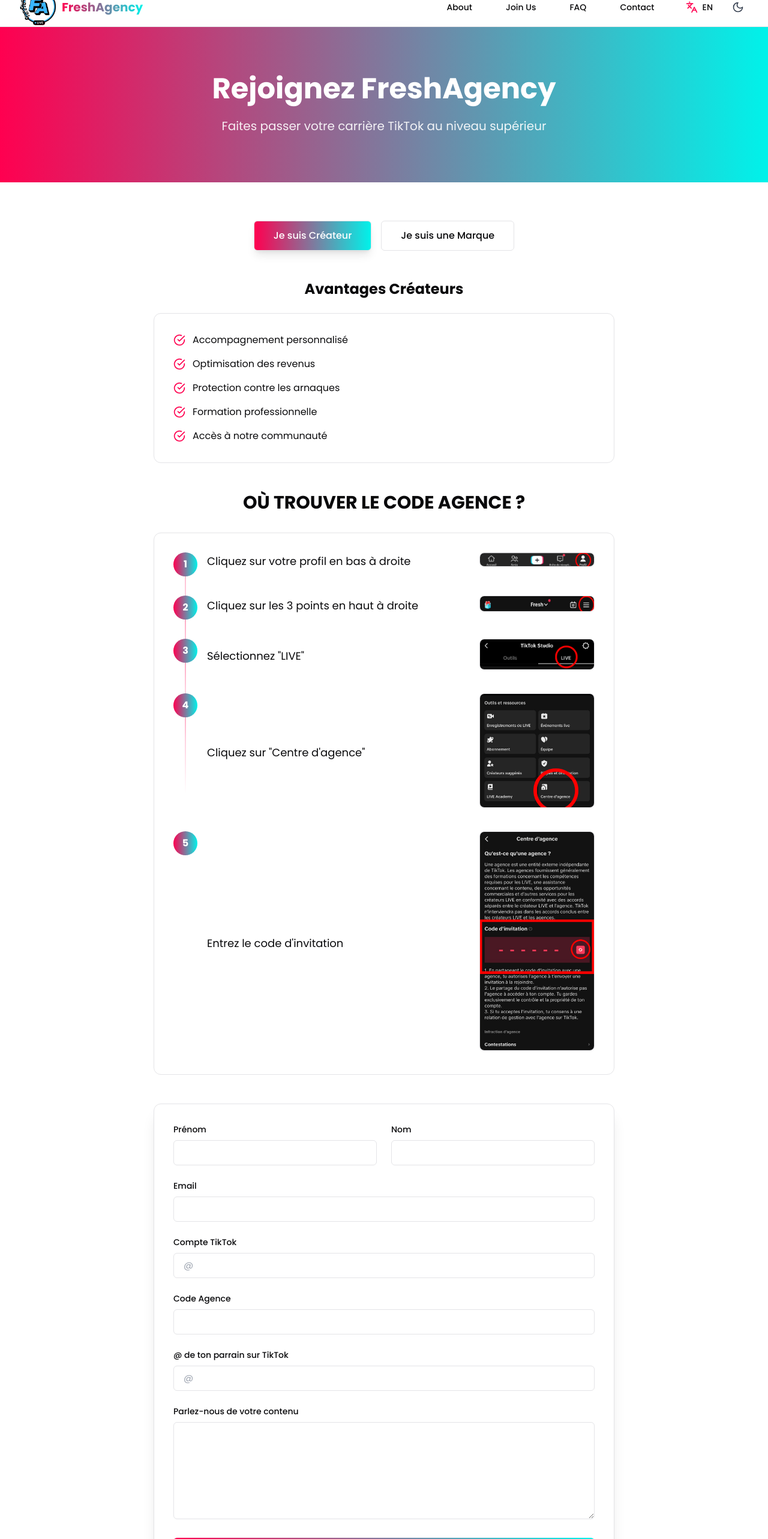
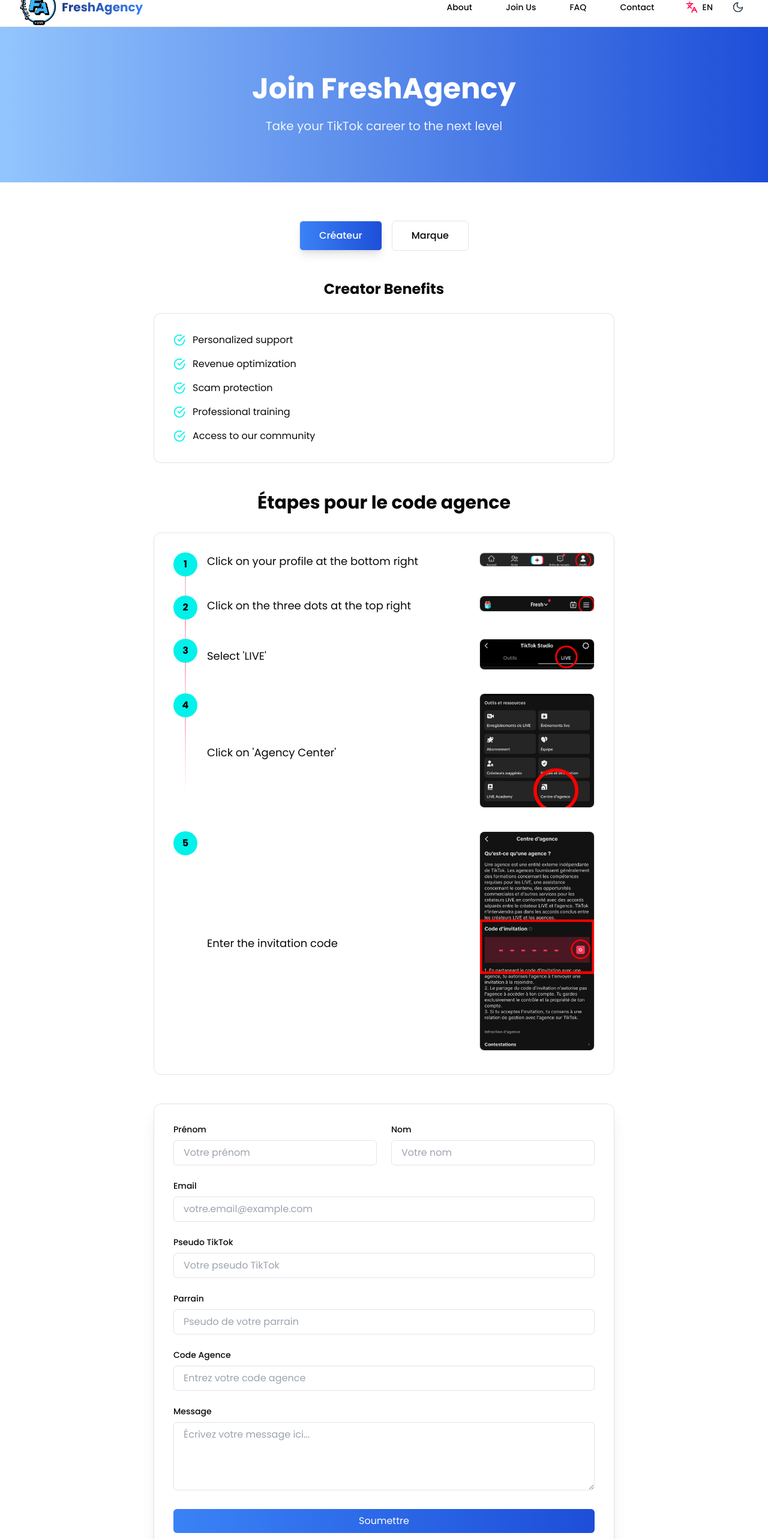
Before and after one commit to Blamxis/freshagency, a React (Vite) app: page /join in a window 1280 px wide. Shown: the part 20-2586 px from the top of the page at 60% size. Built offline with nearby package versions, Linux system fonts and the light colour scheme.

Commit message:
change style of website

```diff
--- a/src/i18n/locales/en.json
+++ b/src/i18n/locales/en.json
@@ -13,11 +13,36 @@
     },
     "rights": "All rights reserved"
   },
+  "about": {
+    "hero": {
+      "title": "Your TikTok Gaming & Live Partner",
+      "subtitle": "Learn how we turn gaming and live streaming passion into thriving careers"
+    },
+    "story": {
+      "title": "Our Story",
+      "content1": "Founded in April 2024, FreshAgency was born from a unique vision: that of a creator who understands the daily challenges of the TikTok community. As an official TikTok partner, we stand out for our personalized approach to managing and optimizing gaming and live streaming accounts.",
+      "content2": "Our mission goes beyond mere talent management. We are committed to transforming our creators' passion into viable careers, focusing on training, personalized support, and revenue maximization, particularly in the live streaming space. Our specific expertise in gaming and lives enables us to offer tailored support to meet the unique needs of each creator.",
+      "content3": "At FreshAgency, we are not just an agency—we are a dynamic community where every creator finds their place. Our commitment to excellence and our in-depth understanding of the TikTok ecosystem allow us to guide our talents to success while maintaining the highest standards of safety and professionalism."
+    },
+    "team": {
+      "title": "Our Team",
+      "subtitle": "A passionate team at your service",
+      "roles": {
+        "founder": "Creator & Founder",
+        "manager": "Manager"
+      }
+    }
+  },
   "home": {
     "hero": {
       "title": {
         "prefix": "Agency ",
-        "words": ["TikTok", "Gaming", "Interactive Live", "Live Match"]
+        "words": [
+          "TikTok",
+          "Gaming",
+          "Interactive Live",
+          "Live Match"
+        ]
       },
       "subtitle": "Boost your TikTok creator career with our gaming and live streaming expertise",
       "cta": "Join Us"
@@ -88,5 +113,138 @@
     "cta": {
       "title": "Ready to join us?"
     }
+  },
+  "join": {
+    "hero": {
+      "title": "Join FreshAgency",
+      "subtitle": "Take your TikTok career to the next level"
+    },
+    "options": {
+      "creator": "I am a Creator",
+      "brand": "I am a Brand"
+    },
+    "benefits": {
+      "creator": {
+        "title": "Creator Benefits",
+        "items": [
+          "Personalized support",
+          "Revenue optimization",
+          "Scam protection",
+          "Professional training",
+          "Access to our community"
+        ]
+      },
+      "brand": {
+        "title": "Brand Benefits",
+        "items": [
+          "Access to our creator network",
+          "Tailored campaigns",
+          "Performance analysis",
+          "Detailed reporting",
+          "Dedicated support"
+        ]
+      }
+    },
+    "agencyCode": {
+      "title": "WHERE TO FIND THE AGENCY CODE?",
+      "steps": [
+        "Click on your profile at the bottom right",
+        "Click on the three dots at the top right",
+        "Select 'LIVE'",
+        "Click on 'Agency Center'",
+        "Enter the invitation code"
+      ]
+    },
+    "form": {
+      "firstName": "First Name",
+      "lastName": "Last Name",
+      "email": "Email",
+      "tiktok": "TikTok Account",
+      "agencyCode": "Agency Code",
+      "referral": "Referrer’s TikTok @",
+      "company": "Company Name",
+      "budget": "Budget",
+      "budgetRanges": {
+        "select": "Select your budget",
+        "range1": "€5,000 - €10,000",
+        "range2": "€10,000 - €25,000",
+        "range3": "€25,000 - €50,000",
+        "range4": "€50,000+"
+      },
+      "about": {
+        "creator": "Tell us about your content",
+        "brand": "Tell us about your project"
+      },
+      "submit": "Submit my application"
+    }
+  },
+  "contact": {
+    "hero": {
+      "title": "Contact Us",
+      "subtitle": "Our team is here to answer all your questions"
+    },
+    "info": {
+      "email": {
+        "title": "Email",
+        "details": "fresh.agency@hotmail.com",
+        "description": "We respond within 24-48 hours"
+      },
+      "phone": {
+        "title": "WhatsApp",
+        "details": "07 68 14 14 79",
+        "description": "Monday to Friday, 9 AM - 6 PM"
+      },
+      "office": {
+        "title": "Fresh Agency",
+        "details": "3 Rue Claude Debussy",
+        "description": "91000 Evry-Courcouronnes"
+      }
+    },
+    "form": {
+      "title": "Send us a message",
+      "firstName": "First Name",
+      "lastName": "Last Name",
+      "email": "Email",
+      "tiktok": "TikTok Account",
+      "subject": {
+        "label": "Subject",
+        "select": "Select a subject",
+        "join": "Join the agency",
+        "partnership": "Partnership proposal",
+        "support": "Technical support",
+        "other": "Other inquiry"
+      },
+      "message": "Message",
+      "submit": "Send Message"
+    }
+  },
+  "faq": {
+    "hero": {
+      "title": "Frequently Asked Questions",
+      "subtitle": "Find answers to your questions"
+    },
+    "questions": [
+      {
+        "question": "Is it free?",
+        "answer": "Yes, it is completely free. There is no financial link between the agency and creators; they keep 100% of their income."
+      },
+      {
+        "question": "Do you have access to my account?",
+        "answer": "No, we can only view your live statistics. We have no control over your account."
+      },
+      {
+        "question": "Can I change my mind?",
+        "answer": "Yes, you can leave the program at any time if you wish."
+      },
+      {
+        "question": "Where can I contact you?",
+        "answer": "Via DM on TikTok: @fresh.agency\nWhatsApp: 0768141479\nEmail: fresh.agency@hotmail.com"
+      }
+    ],
+    "stillHaveQuestions": {
+      "title": "Still have questions?",
+      "subtitle": "Feel free to contact us directly",
+      "cta": "Contact Us"
+    }
   }
 }
--- a/src/index.css
+++ b/src/index.css
@@ -59,7 +59,9 @@
 }
 
 .gradient-text {
-  @apply bg-clip-text text-transparent bg-gradient-to-r from-tiktok-red to-tiktok-blue;
+  background-image: linear-gradient(to right, #1e3a8a, #3b82f6); /* Couleurs bleues */
+  -webkit-background-clip: text;
+  -webkit-text-fill-color: transparent; /* Rendre le remplissage transparent */
 }
 
 .gradient-border {
--- a/src/pages/JoinUs.tsx
+++ b/src/pages/JoinUs.tsx
@@ -32,7 +32,7 @@
       const validatedData = joinFormSchema.parse(data);
 
       const response = await fetch(
-        "https://formsubmit.co/ajax/gavinetm26@gmail.com",
+        "https://formsubmit.co/ajax/fresh.agency@hotmail.com",
         {
           method: "POST",
           headers: {
@@ -42,9 +42,7 @@
           body: JSON.stringify({
             ...validatedData,
             formType,
-            _subject: `Nouvelle candidature - ${
-              formType === "creator" ? "Créateur" : "Marque"
-            }`,
+            _subject: `Nouvelle candidature - ${formType === "creator" ? "Créateur" : "Marque"}`,
             _template: "table",
           }),
         }
@@ -64,7 +62,7 @@
   return (
     <div className="pt-16">
       {/* Hero Section */}
-      <section className="bg-gradient-to-r from-tiktok-red to-tiktok-blue text-white py-20">
+      <section className="bg-gradient-to-r from-blue-300 to-blue-700 text-white py-12 sm:py-16 lg:py-20">
         <div className="max-w-7xl mx-auto px-4 sm:px-6 lg:px-8">
           <div className="text-center">
             <h1 className="text-4xl md:text-5xl font-bold mb-6">
@@ -78,29 +76,27 @@
       </section>
 
       {/* Form Type Selection */}
-      <section className="py-16 bg-background">
+      <section className="py-16">
         <div className="max-w-7xl mx-auto px-4 sm:px-6 lg:px-8">
           <div className="max-w-3xl mx-auto">
             <div className="flex justify-center space-x-4 mb-12">
               <button
-                className={`px-8 py-3 rounded-md font-medium transition-all duration-300 ${
-                  formType === "creator"
-                    ? "bg-gradient-to-r from-tiktok-red to-tiktok-blue text-white shadow-lg"
-                    : "bg-card text-foreground hover:border-tiktok-red/50"
+                className={`px-8 py-3 rounded-md font-medium transition-all duration-300 ${formType === "creator"
+                  ? "bg-gradient-to-r from-blue-500 to-blue-700 text-white shadow-lg"
+                  : "bg-card text-foreground hover:bg-blue-500"
                   } border border-border`}
                 onClick={() => setFormType("creator")}
               >
-                {t("join.options.creator")}
+                Créateur
               </button>
               <button
-                className={`px-8 py-3 rounded-md font-medium transition-all duration-300 ${
-                  formType === "brand"
-                    ? "bg-gradient-to-r from-tiktok-red to-tiktok-blue text-white shadow-lg"
-                    : "bg-card text-foreground hover:border-tiktok-red/50"
+                className={`px-8 py-3 rounded-md font-medium transition-all duration-300 ${formType === "brand"
+                  ? "bg-gradient-to-r from-blue-500 to-blue-700 text-white shadow-lg"
+                  : "bg-card text-foreground hover:bg-blue-500"
                   } border border-border`}
                 onClick={() => setFormType("brand")}
               >
-                {t("join.options.brand")}
+                Marque
               </button>
             </div>
 
@@ -116,7 +112,7 @@
                     : brandBenefits
                   ).map((benefit, index) => (
                     <li key={index} className="flex items-center">
-                      <CheckCircle className="h-5 w-5 text-tiktok-red mr-3 flex-shrink-0" />
+                      <CheckCircle className="h-5 w-5 text-tiktok-blue mr-3 flex-shrink-0" />
                       <span className="text-foreground">{benefit}</span>
                     </li>
                   ))}
@@ -129,7 +125,7 @@
               <div className="mb-12">
                 <div className="max-w-3xl mx-auto">
                   <h2 className="text-3xl font-bold text-center mb-8">
-                    {t("join.agencyCode.title")}
+                    Étapes pour le code agence
                   </h2>
                   <div className="bg-card rounded-xl p-8 border border-border">
                     <div className="space-y-8">
@@ -140,7 +136,7 @@
                         >
                           <div className="flex items-center sm:items-start gap-4 w-full">
                             <div className="relative flex flex-col items-center">
-                              <div className="w-10 h-10 bg-gradient-to-r from-tiktok-red to-tiktok-blue text-white rounded-full flex items-center justify-center font-bold z-10">
+                              <div className="w-10 h-10 bg-gradient-to-r from-tiktok-blue to-tiktok-blue text-black rounded-full flex items-center justify-center font-bold z-10">
                                 {index + 1}
                               </div>
                               {index !== agencySteps.length - 1 && (
@@ -148,7 +144,7 @@
                               )}
                             </div>
 
-                            {/* Contenu de l'étape */}
+                            {/* Step Content */}
                             <div className="flex-1 min-w-0">
                               <div className="flex flex-col sm:flex-row items-start sm:items-center gap-4">
                                 <p className="text-foreground text-lg flex-1">
@@ -187,7 +183,7 @@
               </div>
             )}
 
-            {/* Modal pour l'image agrandie */}
+            {/* Image Modal */}
             <ImageModal
               isOpen={!!selectedImage}
               imageUrl={selectedImage || ""}
@@ -213,13 +209,14 @@
                       htmlFor="firstName"
                       className="block text-sm font-medium text-foreground mb-2"
                     >
-                      {t("join.form.firstName")}
+                      Prénom
                     </label>
                     <input
                       type="text"
                       id="firstName"
                       name="firstName"
-                      className="w-full px-4 py-2 bg-background border border-border rounded-md focus:ring-2 focus:ring-tiktok-red focus:border-transparent transition-all"
+                      placeholder="Votre prénom"
+                      className="w-full px-4 py-2 border border-border rounded-md focus:outline-none focus:ring focus:ring-blue-400 text-black"
                       required
                     />
                   </div>
@@ -228,13 +225,14 @@
                       htmlFor="lastName"
                       className="block text-sm font-medium text-foreground mb-2"
                     >
-                      {t("join.form.lastName")}
+                      Nom
                     </label>
                     <input
                       type="text"
                       id="lastName"
                       name="lastName"
-                      className="w-full px-4 py-2 bg-background border border-border rounded-md focus:ring-2 focus:ring-tiktok-red focus:border-transparent transition-all"
+                      placeholder="Votre nom"
+                      className="w-full px-4 py-2 border border-border rounded-md focus:outline-none focus:ring focus:ring-blue-400 text-black"
                       required
                     />
                   </div>
@@ -245,104 +243,96 @@
                     htmlFor="email"
                     className="block text-sm font-medium text-foreground mb-2"
                   >
-                    {t("join.form.email")}
+                    Email
                   </label>
                   <input
                     type="email"
                     id="email"
                     name="email"
-                    className="w-full px-4 py-2 bg-background border border-border rounded-md focus:ring-2 focus:ring-tiktok-red focus:border-transparent transition-all"
+                    placeholder="votre.email@example.com"
+                    className="w-full px-4 py-2 border border-border rounded-md focus:outline-none focus:ring focus:ring-blue-400 text-black"
                     required
                   />
                 </div>
 
-                {formType === "creator" ? (
+                {formType === "creator" && (
                   <>
                     <div>
                       <label
-                        htmlFor="tiktok"
+                        htmlFor="pseudoTikTok"
                         className="block text-sm font-medium text-foreground mb-2"
                       >
-                        {t("join.form.tiktok")}
+                        Pseudo TikTok
                       </label>
                       <input
                         type="text"
-                        id="tiktok"
-                        name="tiktok"
-                        placeholder="@"
-                        className="w-full px-4 py-2 bg-background border border-border rounded-md focus:ring-2 focus:ring-tiktok-red focus:border-transparent transition-all"
+                        id="pseudoTikTok"
+                        name="pseudoTikTok"
+                        placeholder="Votre pseudo TikTok"
+                        className="w-full px-4 py-2 border border-border rounded-md focus:outline-none focus:ring focus:ring-blue-400 text-black"
                         required
                       />
                     </div>
                     <div>
                       <label
-                        htmlFor="agencyCode"
+                        htmlFor="parrain"
                         className="block text-sm font-medium text-foreground mb-2"
                       >
-                        {t("join.form.agencyCode")}
+                        Parrain
                       </label>
                       <input
                         type="text"
-                        id="agencyCode"
-                        name="agencyCode"
-                        className="w-full px-4 py-2 bg-background border border-border rounded-md focus:ring-2 focus:ring-tiktok-red focus:border-transparent transition-all"
+                        id="parrain"
+                        name="parrain"
+                        placeholder="Pseudo de votre parrain"
+                        className="w-full px-4 py-2 border border-border rounded-md focus:outline-none focus:ring focus:ring-blue-400 text-black"
                         required
                       />
                     </div>
                     <div>
                       <label
-                        htmlFor="referral"
+                        htmlFor="codeAgence"
                         className="block text-sm font-medium text-foreground mb-2"
                       >
-                        {t("join.form.referral")}
+                        Code Agence
                       </label>
                       <input
                         type="text"
-                        id="referral"
-                        name="referral"
-                        placeholder="@"
-                        className="w-full px-4 py-2 bg-background border border-border rounded-md focus:ring-2 focus:ring-tiktok-red focus:border-transparent transition-all"
+                        id="codeAgence"
+                        name="codeAgence"
+                        placeholder="Entrez votre code agence"
+                        className="w-full px-4 py-2 border border-border rounded-md focus:outline-none focus:ring focus:ring-blue-400 text-black"
+                        required
                       />
                     </div>
                   </>
-                ) : (
-                  <>
+                )}
+
+                {formType === "brand" && (
                   <div>
                     <label
-                        htmlFor="company"
+                      htmlFor="investissement"
                       className="block text-sm font-medium text-foreground mb-2"
                     >
-                        {t("join.form.company")}
-                      </label>
-                      <input
-                        type="text"
-                        id="company"
-                        name="company"
-                        className="w-full px-4 py-2 bg-background border border-border rounded-md focus:ring-2 focus:ring-tiktok-red focus:border-transparent transition-all"
-                        required
-                      />
-                    </div>
-                    <div>
-                      <label
-                        htmlFor="budget"
-                        className="block text-sm font-medium text-foreground mb-2"
-                      >
-                        {t("join.form.budget")}
+                      Investissement
                     </label>
                     <select
-                        id="budget"
-                        name="budget"
-                        className="w-full px-4 py-2 bg-background border border-border rounded-md focus:ring-2 focus:ring-tiktok-red focus:border-transparent transition-all"
+                      id="investissement"
+                      name="investissement"
+                      className="w-full px-4 py-2 border border-border rounded-md focus:outline-none focus:ring focus:ring-blue-400 text-black"
                       required
                     >
-                        <option>{t("join.form.budgetRanges.select")}</option>
-                        <option>{t("join.form.budgetRanges.range1")}</option>
-                        <option>{t("join.form.budgetRanges.range2")}</option>
-                        <option>{t("join.form.budgetRanges.range3")}</option>
-                        <option>{t("join.form.budgetRanges.range4")}</option>
+                      <option value="">Sélectionnez un montant</option>
+                      <option value="0-500">0 € - 500 €</option>
+                      <option value="500-1000">500 € - 1000 €</option>
+                      <option value="1000-5000">1000 € - 5000 €</option>
+                      <option value="5000-10000">5000 € - 10000 €</option>
+                      <option value="10000-20000">10000 € - 20000 €</option>
+                      <option value="20000-30000">20000 € - 30000 €</option>
+                      <option value="30000-40000">30000 € - 40000 €</option>
+                      <option value="40000-50000">40000 € - 50000 €</option>
                     </select>
                   </div>
-                  </>
                 )}
 
                 <div>
@@ -350,24 +340,24 @@
                     htmlFor="message"
                     className="block text-sm font-medium text-foreground mb-2"
                   >
-                    {t(`join.form.about.${formType}`)}
+                    Message
                   </label>
                   <textarea
                     id="message"
                     name="message"
-                    rows={6}
-                    className="w-full px-4 py-2 bg-background border border-border rounded-md focus:ring-2 focus:ring-tiktok-red focus:border-transparent transition-all"
+                    rows={4}
+                    placeholder="Écrivez votre message ici..."
+                    className="w-full px-4 py-2 border border-border rounded-md focus:outline-none focus:ring focus:ring-blue-400 text-black"
                     required
                   ></textarea>
                 </div>
 
                 <button
                   type="submit"
+                  className="w-full py-2 px-4 bg-gradient-to-r from-blue-500 to-blue-700 text-white rounded-md hover:bg-blue-600 transition duration-200"
                   disabled={isSubmitting}
-                  className="w-full bg-gradient-to-r from-tiktok-red to-tiktok-blue text-white py-3 px-6 rounded-md hover:opacity-90 transition-opacity flex items-center justify-center group disabled:opacity-50"
                 >
-                  {isSubmitting ? "Envoi en cours..." : t("join.form.submit")}
-                  <ArrowRight className="ml-2 h-5 w-5 transform group-hover:translate-x-1 transition-transform" />
+                  {isSubmitting ? "Envoi en cours..." : "Soumettre"}
                 </button>
               </div>
             </form>
```
Also changed, not shown: src/pages/About.tsx (+6 -3 lines), src/pages/Contact.tsx (+36 -23 lines), src/pages/Faq.tsx (+5 -5 lines), src/pages/Home.tsx (+8 -8 lines). Lines whose indentation alone changed are shown as unchanged.
